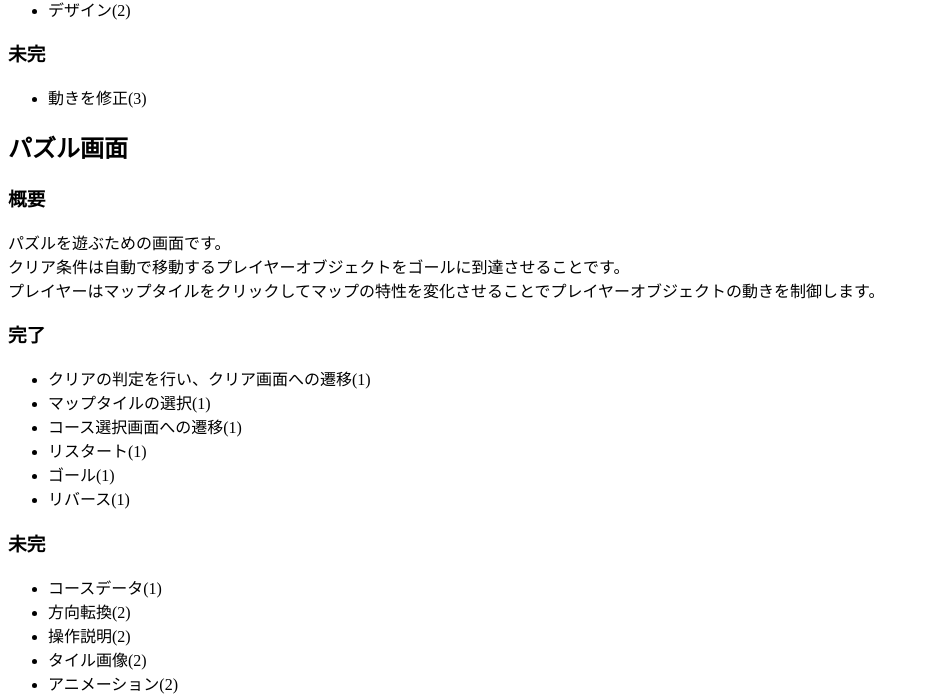
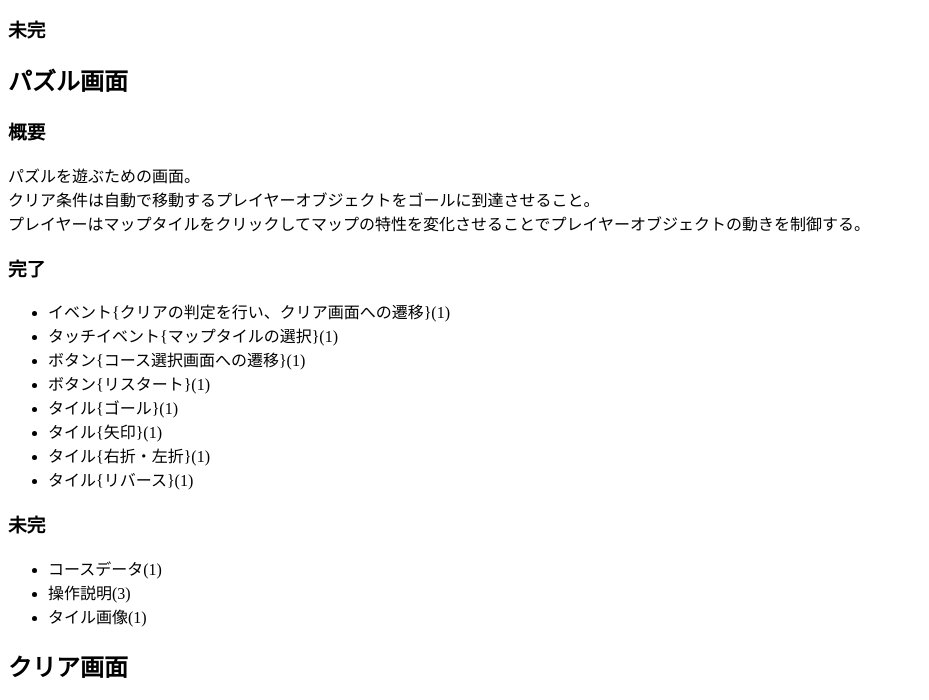
Before and after one commit to otomo-one/dev-list, a plain HTML site: page index.html in a window 1280 px wide. Shown: the part 1153-1853 px from the top of the page, without its empty margins (0-929 px from the left). Drawn offline with Linux system fonts and the light colour scheme.

Commit message:
リスト更新

```diff
--- a/index.html
+++ b/index.html
@@ -7,7 +7,7 @@
 <ul>
 <li>(1)：動作のために必要</li>
 <li>(2)：公開のために必要</li>
-<li>(3)：クオリティを上げるために必要</li>
+<li>(3)：クオリティを上げるために必要（後から追加できる）</li>
 </ul>
 
 <h2>全体</h2>
@@ -23,7 +23,7 @@
 <ul>
 <li>データ永続化(3)</li>
 <li>アニメーション(3)</li>
-<li>サウンド(2～3)</li>
+<li>サウンド(3)</li>
 </ul>
 
 <h2>タイトル画面</h2>
@@ -44,7 +44,6 @@
 
 <ul>
 <li>タイトル名(2)</li>
-<li>動きを修正(3)</li>
 </ul>
 
 <h2>コース選択画面</h2>
@@ -63,37 +62,33 @@
 
 <h3>未完</h3>
 
-<ul>
-<li>動きを修正(3)</li>
-</ul>
-
 <h2>パズル画面</h2>
 
 <h3>概要</h3>
 
-<p>パズルを遊ぶための画面です。<br />
-クリア条件は自動で移動するプレイヤーオブジェクトをゴールに到達させることです。<br />
-プレイヤーはマップタイルをクリックしてマップの特性を変化させることでプレイヤーオブジェクトの動きを制御します。  </p>
+<p>パズルを遊ぶための画面。<br />
+クリア条件は自動で移動するプレイヤーオブジェクトをゴールに到達させること。<br />
+プレイヤーはマップタイルをクリックしてマップの特性を変化させることでプレイヤーオブジェクトの動きを制御する。  </p>
 
 <h3>完了</h3>
 
 <ul>
-<li>クリアの判定を行い、クリア画面への遷移(1)</li>
-<li>マップタイルの選択(1)</li>
-<li>コース選択画面への遷移(1)</li>
-<li>リスタート(1)</li>
-<li>ゴール(1)</li>
-<li>リバース(1)</li>
+<li>イベント{クリアの判定を行い、クリア画面への遷移}(1)</li>
+<li>タッチイベント{マップタイルの選択}(1)</li>
+<li>ボタン{コース選択画面への遷移}(1)</li>
+<li>ボタン{リスタート}(1)</li>
+<li>タイル{ゴール}(1)</li>
+<li>タイル{矢印}(1)</li>
+<li>タイル{右折・左折}(1)</li>
+<li>タイル{リバース}(1)</li>
 </ul>
 
 <h3>未完</h3>
 
 <ul>
 <li>コースデータ(1)</li>
-<li>方向転換(2)</li>
-<li>操作説明(2)</li>
-<li>タイル画像(2)</li>
-<li>アニメーション(2)</li>
+<li>操作説明(3)</li>
+<li>タイル画像(1)</li>
 </ul>
 
 <h2>クリア画面</h2>
```
Also changed, not shown: 1 other file.
